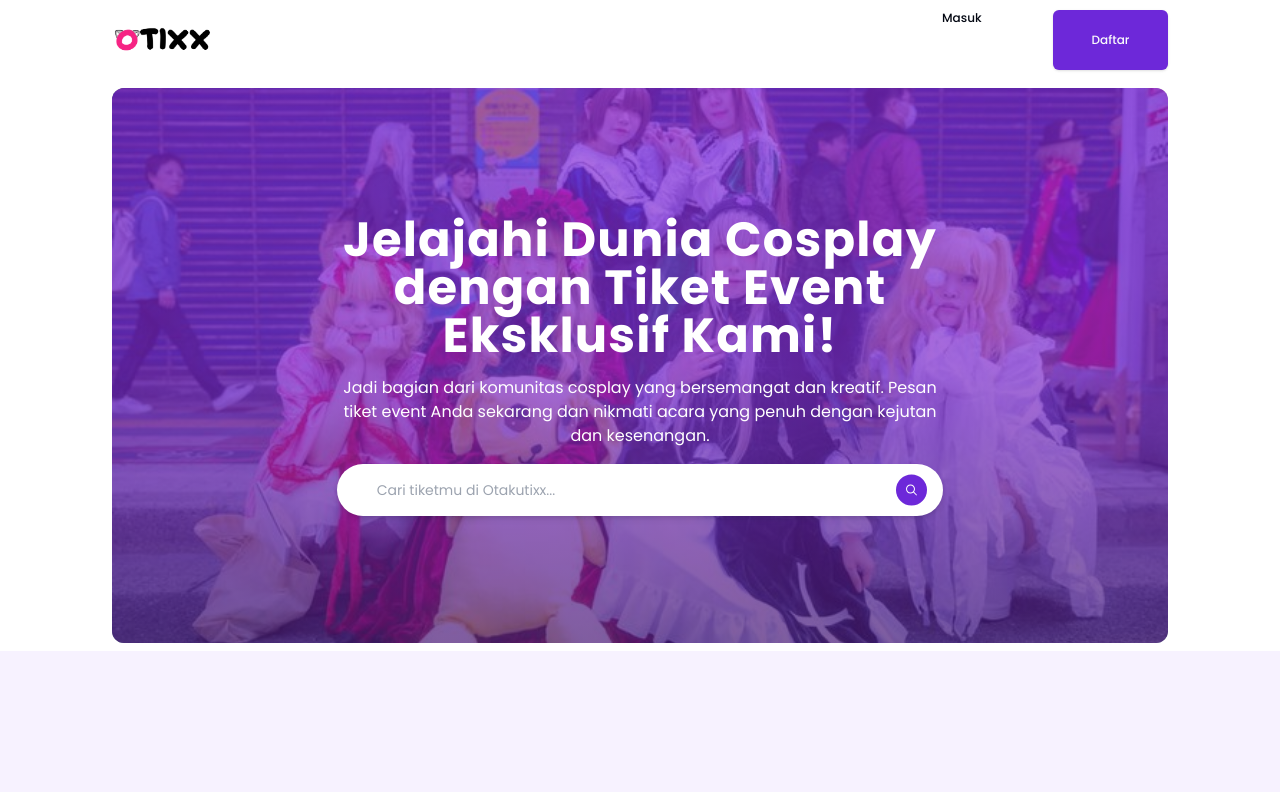
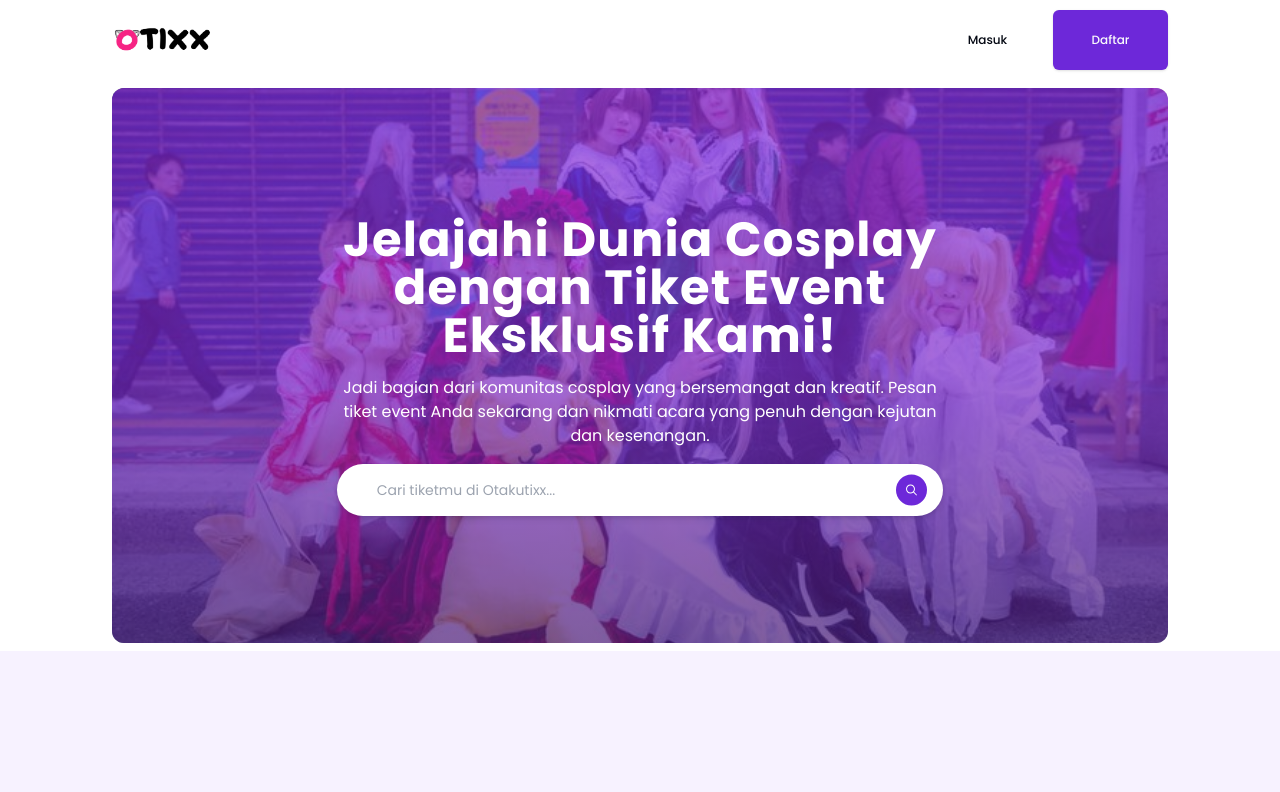
Before and after one commit to otixx/fe-otixx, a Next.js app: page / in a window 1280 px wide. Shown: the top 792 px of the page. Built offline with nearby package versions, Linux system fonts and the light colour scheme; no server answers.

Commit message:
fix: nav btn login

```diff
--- a/src/components/Navbar.tsx
+++ b/src/components/Navbar.tsx
@@ -38,11 +38,10 @@ const Navbar = () => {
             ) : (
               <>
                 <Link
-                  href="/"
-                  onClick={() => signIn()}
+                  href="/user/login"
                   className={buttonVariants({
                     size: "btnNavbar",
-                    className: "hidden md:block",
+                    className: "hidden md:flex",
                     variant: "ghost",
                   })}
                 >
```
